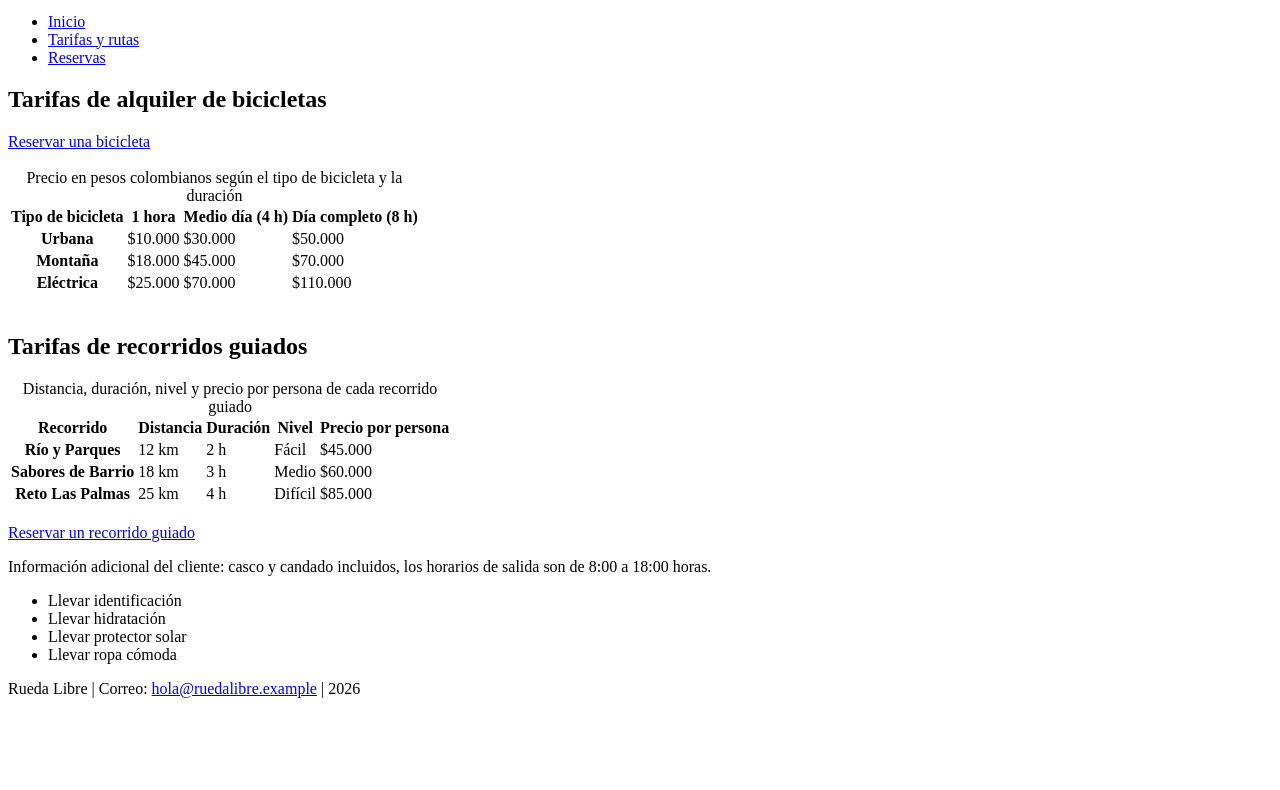
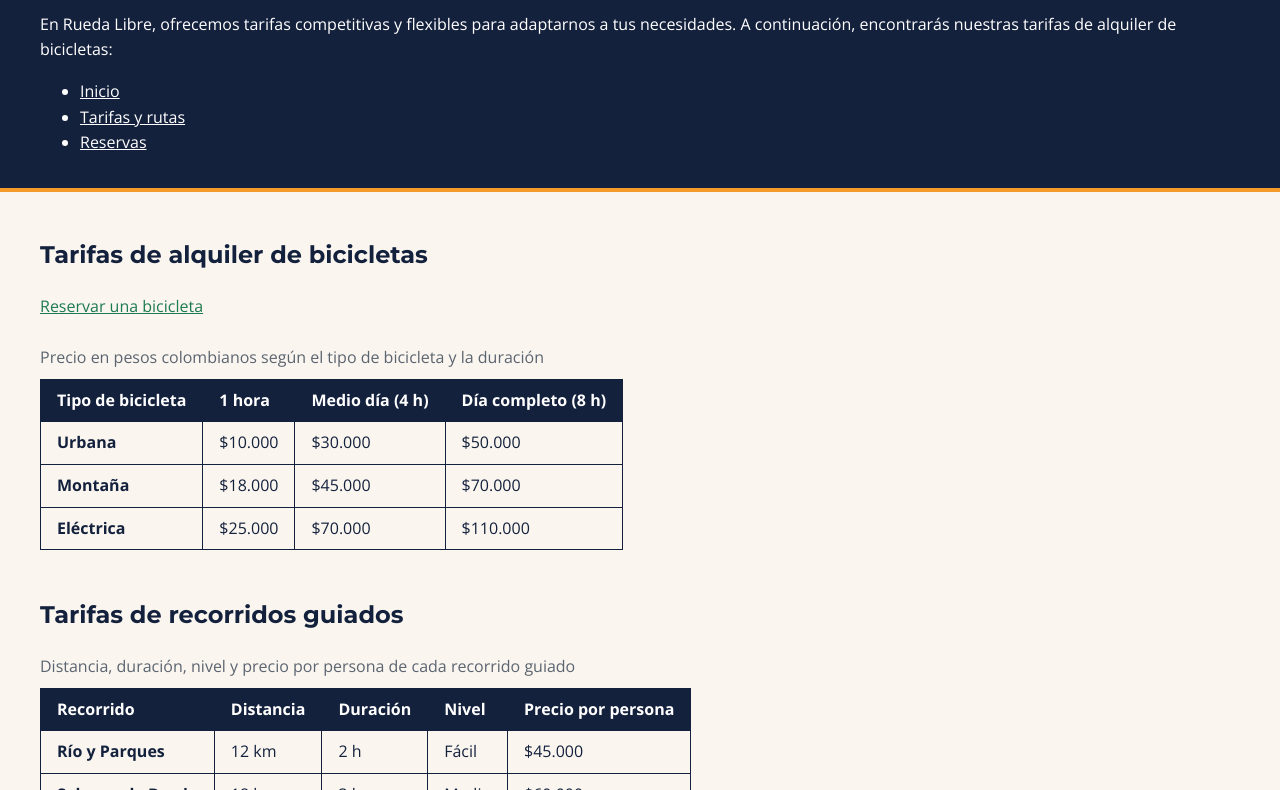
Before and after one commit to samthekiller17/Rueda-Libre-Proyecto, a plain HTML site: page Paginas/tarifas.html in a window 1280 px wide. Shown: the part 295-1085 px from the top of the page. Before the commit the page ends 1009 px from the top, so only its background shows below. Drawn offline with nearby package versions, Linux system fonts and the light colour scheme.

Commit message:
Estilos agregados

```diff
--- a/Paginas/tarifas.html
+++ b/Paginas/tarifas.html
@@ -7,7 +7,13 @@
     <meta name="description"
         content="Aquí se encuentran las tarifas de alquiler de bicicletas en Medellín, con opciones flexibles para adaptarse a tus necesidades.">
     <meta name="author" content="Nodo Digital">
+    <link rel="preconnect" href="https://fonts.googleapis.com">
+    <link rel="preconnect" href="https://fonts.gstatic.com" crossorigin>
+    <link href="https://fonts.googleapis.com/css2?family=Montserrat:wght@700&family=Open+Sans:wght@400;700&display=swap"
+        rel="stylesheet">
+    <link rel="stylesheet" href="../css/styles.css">
     <title>Tarifas y rutas | Rueda Libre</title>
+
 </head>
 
 <body>
--- /dev/null
+++ b/css/styles.css
@@ -0,0 +1,117 @@
+/* ==========================================================
+   Rueda Libre — hoja de estilos global
+   ========================================================== */
+
+/* ---------- Variables globales ---------- */
+:root {
+    /* Paleta de marca */
+    --color-verde-ruta: #1E7A4F;
+    --color-naranja-pedal: #F39A2B;
+    --color-azul-noche: #14213D;
+    --color-crema: #FAF6EF;
+    --color-gris-asfalto: #5B6470;
+
+    /* Blanco: solo para texto sobre Azul Noche y Verde Ruta */
+    --color-blanco: #FFFFFF;
+
+    /* Tipografías, con fuentes de respaldo */
+    --fuente-titulos: "Montserrat", Arial, Helvetica, sans-serif;
+    --fuente-texto: "Open Sans", Arial, Helvetica, sans-serif;
+
+    /* Escala de espaciado */
+    --espacio-xs: 0.5rem;
+    --espacio-s: 1rem;
+    --espacio-m: 1.5rem;
+    --espacio-l: 2.5rem;
+}
+
+/* ---------- Base: todo lo demás hereda de aquí ---------- */
+body {
+    margin: 0;
+    font-family: var(--fuente-texto);
+    color: var(--color-azul-noche);
+    background-color: var(--color-crema);
+    line-height: 1.6;
+}
+
+/* Un solo selector agrupado para todos los encabezados */
+h1, h2, h3, h4, h5, h6 {
+    font-family: var(--fuente-titulos);
+}
+
+/* ---------- Encabezado y pie: Azul Noche con texto blanco (15.97:1) ---------- */
+header,
+footer {
+    background-color: var(--color-azul-noche);
+    color: var(--color-blanco);
+    padding: var(--espacio-s) var(--espacio-l);
+}
+
+/* Naranja Pedal solo como adorno, nunca como texto */
+header {
+    border-bottom: 0.25rem solid var(--color-naranja-pedal);
+}
+
+main {
+    padding: var(--espacio-m) var(--espacio-l);
+}
+
+/* ---------- Enlaces: Verde Ruta sobre Crema (4.93:1) ---------- */
+a {
+    color: var(--color-verde-ruta);
+    text-decoration: underline;
+}
+
+/* Sobre Azul Noche, los enlaces van en blanco (15.97:1) */
+header a,
+footer a {
+    color: var(--color-blanco);
+}
+
+/* ---------- Imágenes ---------- */
+img {
+    max-width: 100%;
+    height: auto;
+}
+
+/* ---------- Tablas ---------- */
+table {
+    border-collapse: collapse;
+}
+
+caption {
+    color: var(--color-gris-asfalto); /* texto secundario: 5.57:1 sobre Crema */
+    text-align: left;
+    padding-bottom: var(--espacio-xs);
+}
+
+th,
+td {
+    border: 1px solid var(--color-azul-noche);
+    padding: var(--espacio-xs) var(--espacio-s);
+    text-align: left;
+}
+
+thead th {
+    background-color: var(--color-azul-noche);
+    color: var(--color-blanco);
+}
+
+/* ---------- Formulario ---------- */
+/* Los controles no heredan la fuente por defecto: se fuerza la herencia */
+input,
+select,
+textarea,
+button {
+    font-family: inherit;
+    font-size: 1rem;
+}
+
+/* Botón principal: blanco sobre Verde Ruta (5.31:1) */
+button {
+    background-color: var(--color-verde-ruta);
+    color: var(--color-blanco);
+    border: 0;
+    padding: var(--espacio-xs) var(--espacio-m);
+    cursor: pointer;
+}
```
Also changed, not shown: Paginas/reservas.html (+13 -14 lines), index.html (+8 -1 lines).
